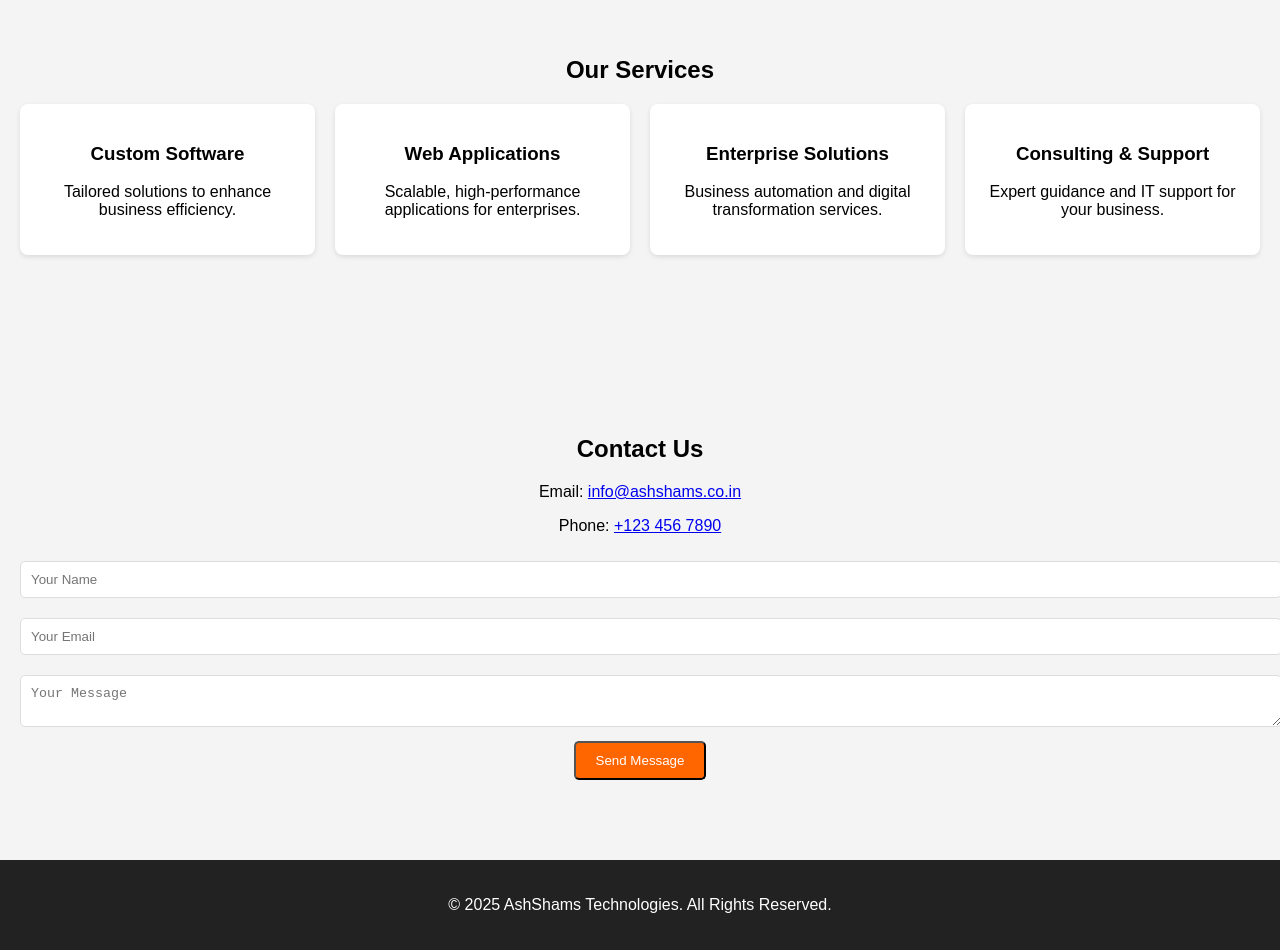
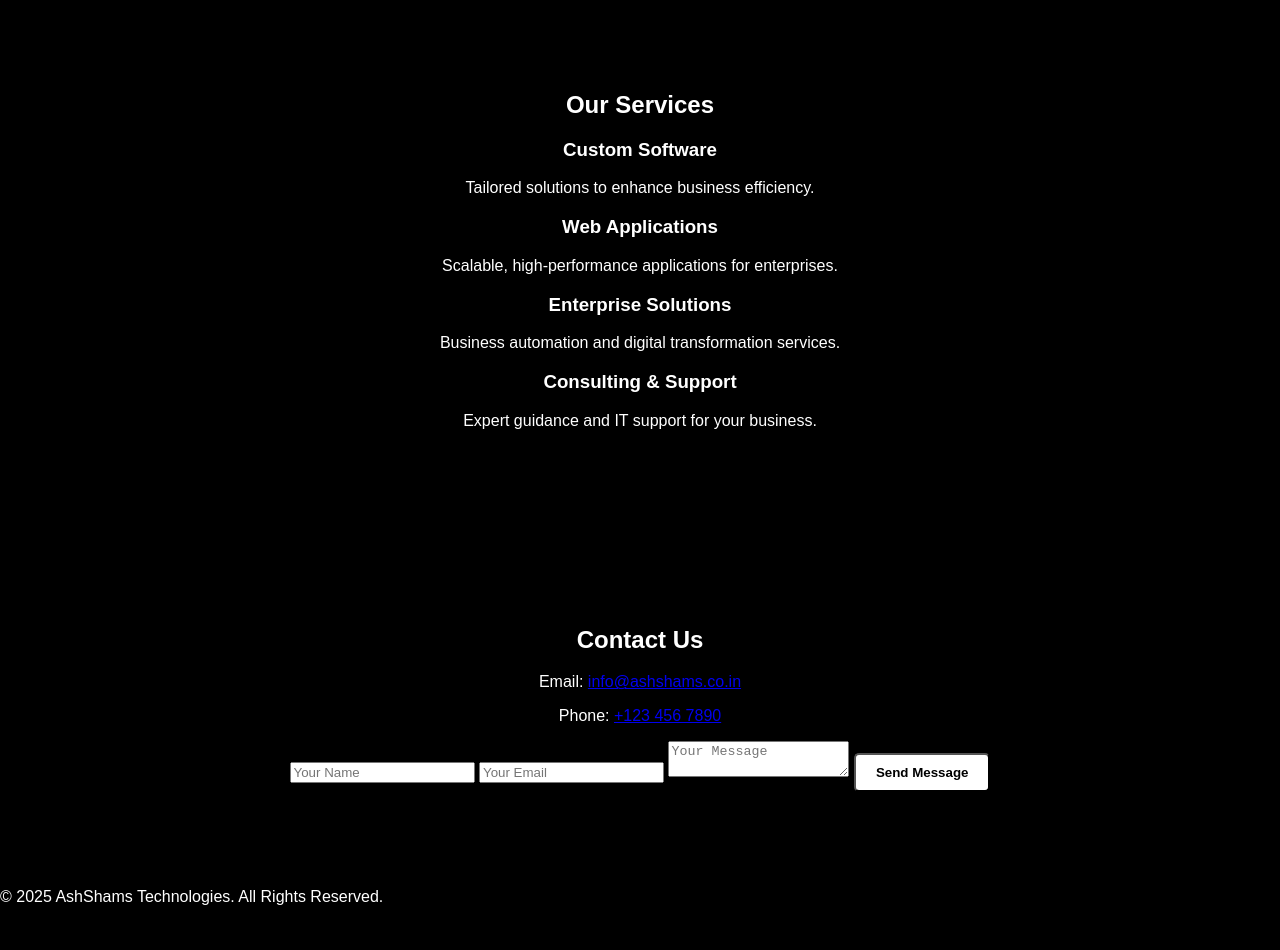
Before and after one commit to ashshamstech/ashshams.co.in, a plain HTML site: page index.html in a window 1280 px wide. Shown: the part 1100-2050 px from the top of the page. After the commit the page ends 2022 px from the top, so only its background shows below. Drawn offline with Linux system fonts and the light colour scheme.

Commit message:
Animation and styles

```diff
--- a/script.js
+++ b/script.js
@@ -1,3 +1,19 @@
+document.addEventListener("DOMContentLoaded", function () {
+    const elements = document.querySelectorAll(".fade-in");
+
+    function handleScroll() {
+        elements.forEach((el) => {
+            const position = el.getBoundingClientRect().top;
+            if (position < window.innerHeight - 100) {
+                el.classList.add("visible");
+            }
+        });
+    }
+
+    window.addEventListener("scroll", handleScroll);
+    handleScroll();
+});
+
 document.querySelector('.menu-toggle').addEventListener('click', () => {
     document.querySelector('.nav-links').classList.toggle('show');
 });
--- a/styles.css
+++ b/styles.css
@@ -4,12 +4,13 @@ body {
     margin: 0;
     padding: 0;
     scroll-behavior: smooth;
-    background-color: #f4f4f4;
+    background-color: #000;
+    color: #fff;
 }
 
 /* Navbar */
 .navbar {
-    background: #007BFF;
+    background: #222;
     padding: 15px 0;
     position: fixed;
     width: 100%;
@@ -53,7 +54,7 @@ body {
 
 /* Hero Section */
 .hero {
-    background: url('https://source.unsplash.com/1600x900/?technology,code') center/cover no-repeat;
+    background: url('https://source.unsplash.com/1600x900/?technology') center/cover no-repeat;
     color: white;
     text-align: center;
     padding: 150px 20px;
@@ -68,16 +69,17 @@ body {
 }
 
 .btn {
-    background: #ff6600;
-    color: white;
+    background: white;
+    color: black;
     padding: 10px 20px;
     text-decoration: none;
     border-radius: 5px;
     display: inline-block;
+    font-weight: bold;
 }
 
 .btn:hover {
-    background: #cc5500;
+    background: gray;
 }
 
 /* Sections */
@@ -86,54 +88,37 @@ body {
     text-align: center;
 }
 
-.services-grid {
-    display: grid;
-    grid-template-columns: repeat(auto-fit, minmax(250px, 1fr));
+.about-images {
+    display: flex;
+    justify-content: center;
     gap: 20px;
+    margin-top: 20px;
 }
 
-.service-box {
-    background: white;
-    padding: 20px;
-    border-radius: 8px;
-    box-shadow: 0 2px 5px rgba(0, 0, 0, 0.1);
+.about-images img {
+    width: 45%;
+    border-radius: 10px;
 }
 
-/* Contact Form */
-input, textarea {
-    width: 100%;
-    padding: 10px;
-    margin: 10px 0;
-    border: 1px solid #ddd;
-    border-radius: 5px;
+/* Animations */
+.fade-in {
+    opacity: 0;
+    transform: translateY(20px);
+    transition: opacity 0.8s ease-out, transform 0.8s ease-out;
 }
 
-/* Footer */
-.footer {
-    background: #222;
-    color: white;
-    text-align: center;
-    padding: 20px 0;
+.fade-in.visible {
+    opacity: 1;
+    transform: translateY(0);
 }
 
 /* Responsive Design */
 @media (max-width: 768px) {
-    .nav-links {
-        display: none;
+    .about-images {
         flex-direction: column;
-        background: #007BFF;
-        position: absolute;
-        width: 100%;
-        top: 50px;
-        left: 0;
-        text-align: center;
     }
 
-    .menu-toggle {
-        display: block;
-    }
-
-    .services-grid {
-        grid-template-columns: 1fr;
+    .about-images img {
+        width: 90%;
     }
 }
```
